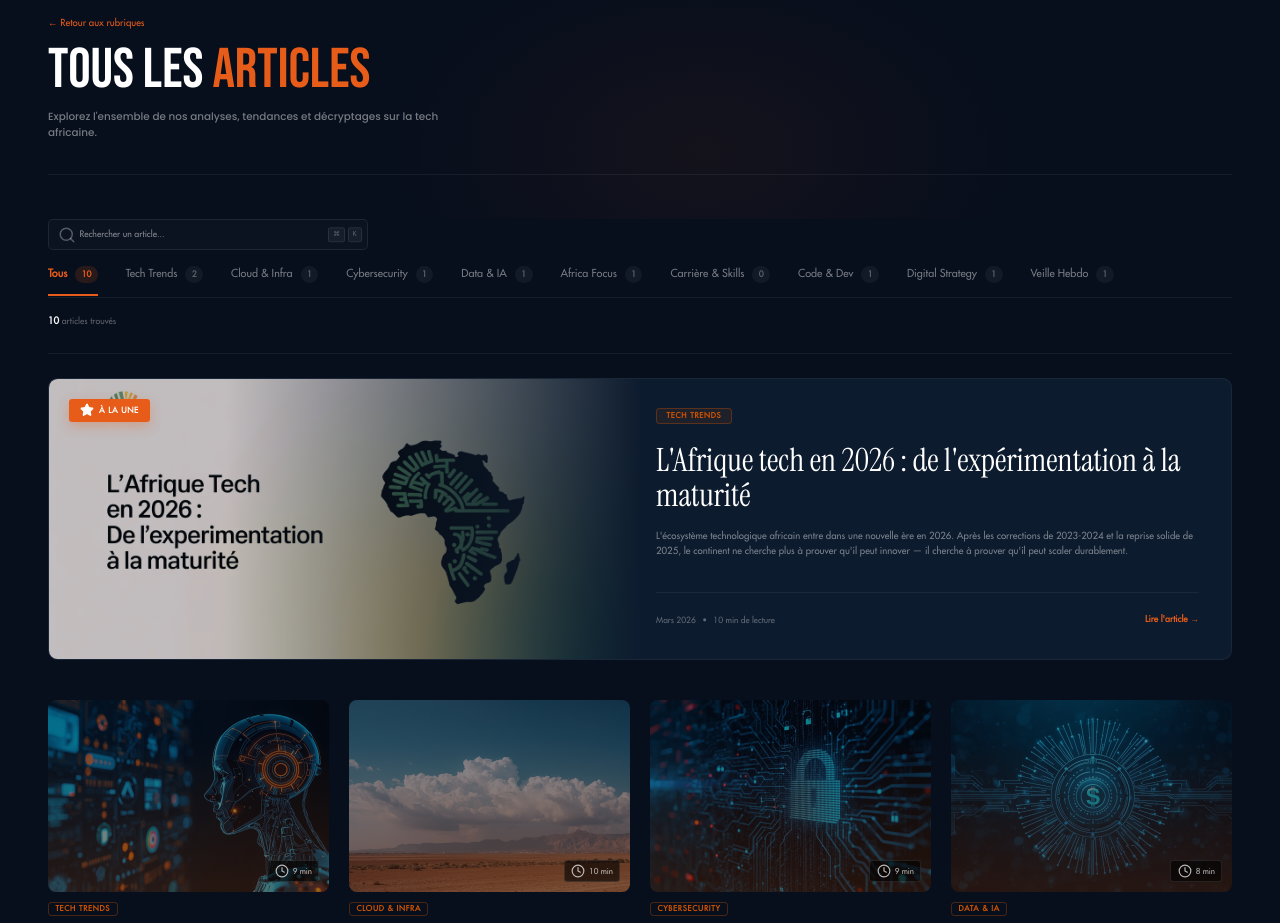
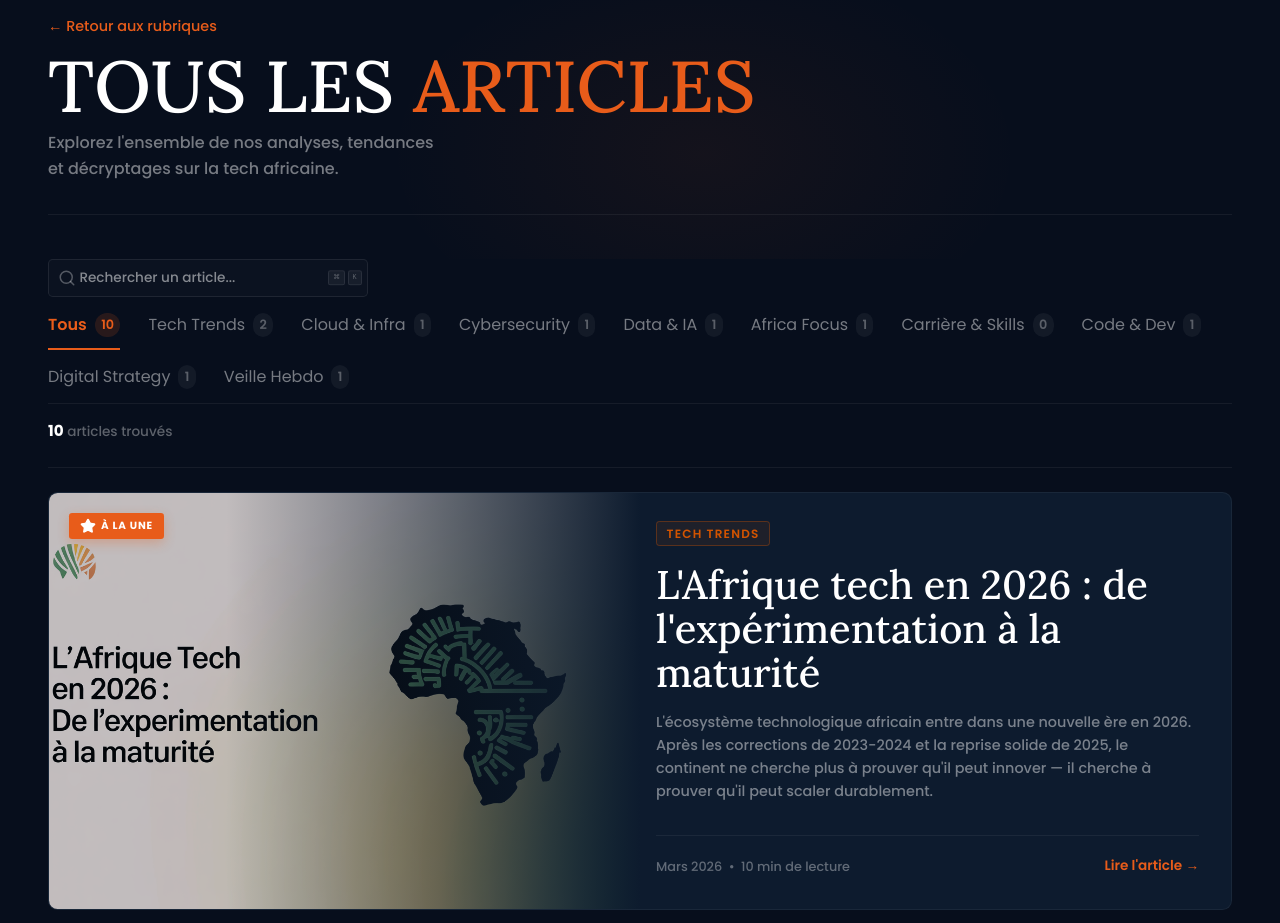
Before and after one commit to Africa-centred-technology/website-act-officiel-, a Next.js app: page /blog/articles in a window 1280 px wide. Shown: the part 80-1003 px from the top of the page. Built offline with nearby package versions, Linux system fonts and the light colour scheme.

Commit message:
feat: Implement blog section with article listing, category filtering, and search functionality.

```diff
--- a/src/components/blog/BlogArticlesShell.tsx
+++ b/src/components/blog/BlogArticlesShell.tsx
@@ -101,8 +101,8 @@ export default function BlogArticlesShell() {
                 alignItems: "center",
                 gap: "0.6rem",
                 color: "#e85c1a",
-                fontFamily: "Futura, sans-serif",
-                fontSize: "1.2rem",
+                fontFamily: "var(--font-body)",
+                fontSize: "1.8rem",
                 textDecoration: "none",
                 marginBottom: "2rem",
                 transition: "opacity 0.3s",
@@ -113,8 +113,8 @@ export default function BlogArticlesShell() {
 
             <h1
               style={{
-                fontSize: "clamp(4rem, 8vw, 7rem)",
-                fontFamily: "'Bebas Neue', sans-serif",
+                fontSize: "clamp(5rem, 10vw, 9rem)",
+                fontFamily: "var(--font-display)",
                 lineHeight: 0.9,
                 color: "#fff",
                 marginBottom: "1.5rem",
@@ -134,7 +134,7 @@ export default function BlogArticlesShell() {
 
             <p
               style={{
-                fontSize: "1.3rem",
+                fontSize: "2rem",
                 color: "rgba(255,255,255,0.45)",
                 lineHeight: 1.6,
                 maxWidth: "50rem",
@@ -189,8 +189,8 @@ export default function BlogArticlesShell() {
                   border: "1px solid rgba(255,255,255,0.08)",
                   borderRadius: "0.6rem",
                   color: "#fff",
-                  fontFamily: "Futura, sans-serif",
-                  fontSize: "1.1rem",
+                  fontFamily: "var(--font-body)",
+                  fontSize: "1.7rem",
                   outline: "none",
                   transition: "border-color 0.3s ease, background 0.3s ease",
                 }}
@@ -268,8 +268,8 @@ export default function BlogArticlesShell() {
                       background: "none",
                       border: "none",
                       color: isActive ? "#e85c1a" : "rgba(255,255,255,0.45)",
-                      fontFamily: "Futura, sans-serif",
-                      fontSize: "1.35rem",
+                      fontFamily: "var(--font-body)",
+                      fontSize: "2rem",
                       fontWeight: isActive ? 600 : 400,
                       cursor: "pointer",
                       transition: "all 0.3s ease",
@@ -289,7 +289,7 @@ export default function BlogArticlesShell() {
                         background: isActive ? "rgba(232,92,26,0.15)" : "rgba(255,255,255,0.05)",
                         color: isActive ? "#e85c1a" : "rgba(255,255,255,0.3)",
                         borderRadius: "1.5rem",
-                        fontSize: "1.05rem",
+                        fontSize: "1.6rem",
                         fontWeight: 600,
                       }}
                     >
@@ -319,11 +319,11 @@ export default function BlogArticlesShell() {
                 paddingTop: "0",
                 paddingBottom: "1rem",
                 color: "rgba(255,255,255,0.35)",
-                fontFamily: "Futura, sans-serif",
-                fontSize: "1.1rem",
+                fontFamily: "var(--font-body)",
+                fontSize: "1.7rem",
               }}
             >
-              <span style={{ color: "#fff", fontWeight: 700, fontSize: "1.2rem" }}>{filtered.length}</span> articles trouvés
+              <span style={{ color: "#fff", fontWeight: 700, fontSize: "1.9rem" }}>{filtered.length}</span> articles trouvés
             </div>
 
             {/* Small divider line under found articles count */}
@@ -372,8 +372,8 @@ export default function BlogArticlesShell() {
                   border: "1px solid #e85c1a",
                   borderRadius: "3rem",
                   color: "#e85c1a",
-                  fontFamily: "Futura, sans-serif",
-                  fontSize: "1.2rem",
+                  fontFamily: "var(--font-body)",
+                  fontSize: "1.8rem",
                   textTransform: "uppercase",
                   letterSpacing: "0.1em",
                   cursor: "pointer",
@@ -399,7 +399,7 @@ export default function BlogArticlesShell() {
                 padding: "8rem 0",
                 color: "rgba(255,255,255,0.3)",
                 fontSize: "var(--font-18)",
-                fontFamily: "Futura, sans-serif",
+                fontFamily: "var(--font-body)",
                 textTransform: "uppercase",
               }}
             >
@@ -492,15 +492,15 @@ function ArticleCard({
                 padding: "0.4rem 0.8rem",
                 borderRadius: "0.4rem",
                 color: "rgba(255,255,255,0.7)",
-                fontSize: "1rem",
+                fontSize: "1.5rem",
                 display: "flex",
                 alignItems: "center",
                 gap: "0.5rem",
-                fontFamily: "Futura, sans-serif",
+                fontFamily: "var(--font-body)",
                 border: "1px solid rgba(255,255,255,0.1)",
               }}
             >
-              <Clock size={14} /> {post.readTime}
+              <Clock size={18} /> {post.readTime}
             </div>
           </div>
 
@@ -522,8 +522,8 @@ function ArticleCard({
                     border: `1px solid ${post.categoryColor}55`,
                     borderRadius: "0.4rem",
                     color: post.categoryColor,
-                    fontFamily: "Futura, sans-serif",
-                    fontSize: "0.95rem",
+                    fontFamily: "var(--font-body)",
+                    fontSize: "1.4rem",
                     textTransform: "uppercase",
                     letterSpacing: "0.1em",
                     fontWeight: 600,
@@ -535,8 +535,8 @@ function ArticleCard({
 
               <h3
                 style={{
-                  fontSize: "1.8rem",
-                  fontFamily: "Futura, sans-serif",
+                  fontSize: "2.2rem",
+                  fontFamily: "var(--font-body)",
                   fontWeight: 800,
                   color: "#fff",
                   lineHeight: 1.2,
@@ -622,18 +622,18 @@ function FeaturedArticleCard({ post }: { post: (typeof blogPosts)[0] }) {
                 color: "#fff",
                 padding: "0.6rem 1.4rem",
                 borderRadius: "0.4rem",
-                fontSize: "1rem",
+                fontSize: "1.3rem",
                 fontWeight: 700,
                 display: "flex",
                 alignItems: "center",
                 gap: "0.6rem",
                 textTransform: "uppercase",
                 letterSpacing: "0.08em",
-                fontFamily: "Futura, sans-serif",
+                fontFamily: "var(--font-body)",
                 boxShadow: "0 4px 12px rgba(232,92,26,0.3)",
               }}
             >
-              <Star size={14} fill="#fff" /> À LA UNE
+              <Star size={16} fill="#fff" /> À LA UNE
             </div>
           </div>
 
@@ -655,8 +655,8 @@ function FeaturedArticleCard({ post }: { post: (typeof blogPosts)[0] }) {
                   border: `1px solid ${post.categoryColor}55`,
                   borderRadius: "0.4rem",
                   color: post.categoryColor,
-                  fontFamily: "Futura, sans-serif",
-                  fontSize: "0.95rem",
+                  fontFamily: "var(--font-body)",
+                  fontSize: "1.5rem",
                   textTransform: "uppercase",
                   letterSpacing: "0.1em",
                   fontWeight: 600,
@@ -668,8 +668,8 @@ function FeaturedArticleCard({ post }: { post: (typeof blogPosts)[0] }) {
 
             <h2
               style={{
-                fontFamily: "'Instrument Serif', serif",
-                fontSize: "clamp(2.8rem, 4vw, 4rem)",
+                fontFamily: "var(--font-display)",
+                fontSize: "clamp(3.2rem, 5vw, 5rem)",
                 color: "#fff",
                 lineHeight: 1.1,
                 marginBottom: "2rem",
@@ -681,14 +681,14 @@ function FeaturedArticleCard({ post }: { post: (typeof blogPosts)[0] }) {
             <p
               style={{
                 color: "rgba(255,255,255,0.45)",
-                fontSize: "1.2rem",
+                fontSize: "1.8rem",
                 lineHeight: 1.6,
                 marginBottom: "4rem",
                 display: "-webkit-box",
                 WebkitLineClamp: 4,
                 WebkitBoxOrient: "vertical",
                 overflow: "hidden",
-                fontFamily: "Futura, sans-serif",
+                fontFamily: "var(--font-body)",
               }}
             >
               {post.excerpt}
@@ -712,8 +712,8 @@ function FeaturedArticleCard({ post }: { post: (typeof blogPosts)[0] }) {
                   alignItems: "center",
                   gap: "0.8rem",
                   color: "rgba(255,255,255,0.35)",
-                  fontSize: "1.05rem",
-                  fontFamily: "Futura, sans-serif",
+                  fontSize: "1.6rem",
+                  fontFamily: "var(--font-body)",
                 }}
               >
                 <span>{post.date}</span>
@@ -723,8 +723,8 @@ function FeaturedArticleCard({ post }: { post: (typeof blogPosts)[0] }) {
               <span
                 style={{
                   color: "#e85c1a",
-                  fontFamily: "Futura, sans-serif",
-                  fontSize: "1.1rem",
+                  fontFamily: "var(--font-body)",
+                  fontSize: "1.7rem",
                   fontWeight: 600,
                 }}
               >
--- a/src/components/blog/BlogCategoriesBlock.tsx
+++ b/src/components/blog/BlogCategoriesBlock.tsx
@@ -137,7 +137,7 @@ export default function BlogCategoriesBlock({
       <h3
         style={{
           fontSize: "1.6rem",
-          fontFamily: "Futura, sans-serif",
+          fontFamily: "var(--font-display)",
           fontWeight: 800,
           color: "#fff",
           marginBottom: "2rem",
@@ -185,7 +185,7 @@ export default function BlogCategoriesBlock({
                 }`,
                 borderRadius: "1.2rem",
                 color: isActive ? "#fff" : "rgba(255,255,255,0.55)",
-                fontFamily: "Futura, sans-serif",
+                fontFamily: "var(--font-display)",
                 fontSize: "1.4rem",
                 cursor: "pointer",
                 transition: "all 0.3s ease",
--- a/src/components/blog/BlogHero.tsx
+++ b/src/components/blog/BlogHero.tsx
@@ -22,9 +22,9 @@ export const V = {
   green:     "#52c97a",
 };
 
-export const FONT_DISPLAY = "'Bebas Neue', 'Futura', sans-serif";
-export const FONT_SERIF   = "'Instrument Serif', Georgia, serif";
-export const FONT_BODY    = "'Outfit', 'Futura', sans-serif";
+export const FONT_DISPLAY = "var(--font-display)";
+export const FONT_SERIF   = "var(--font-display)";
+export const FONT_BODY    = "var(--font-body)";
 
 const AFRICA_PATH = "M50 5C35 5 22 12 18 22c-4 10-2 20-6 28-4 8-7 14-4 24 3 10 12 16 18 26 6 10 10 18 18 23 8 5 16 2 22-5 6-7 8-16 14-24 6-8 12-14 12-24 0-10-6-18-8-26-2-8 0-18-6-26C72 10 62 5 50 5Z";
 
@@ -128,7 +128,7 @@ export default function BlogHero() {
             padding: 4rem 2rem !important;
           }
           .title-display {
-            font-size: clamp(70px, 18vw, 120px) !important;
+            font-size: clamp(50px, 12vw, 90px) !important;
           }
         }
       `}</style>
@@ -181,15 +181,19 @@ export default function BlogHero() {
             className="title-display"
             style={{
               fontFamily: FONT_DISPLAY,
-              fontSize: "clamp(100px, 16vw, 200px)",
+              fontSize: "clamp(70px, 11vw, 140px)",
               lineHeight: 0.9,
               letterSpacing: "-0.01em",
               color: V.cream,
               position: "relative",
               zIndex: 1,
               WebkitTextStroke: "1px rgba(240,234,216,0.1)",
+              display: "flex",
+              flexWrap: "wrap",
+              columnGap: "0.25em"
             }}
           >
+            <span style={{ whiteSpace: "nowrap", display: "inline-flex" }}>
               BL
               {/* O with Africa SVG inside */}
               <span style={{ display: "inline-block", position: "relative" }}>
@@ -225,9 +229,10 @@ export default function BlogHero() {
               >
                 G
               </span>
+            </span>
+            <span style={{ whiteSpace: "nowrap", display: "inline-flex" }}>
               <span
                 style={{
-                marginLeft: "0.15em",
                   color: "transparent",
                   WebkitTextStroke: `2px ${V.orange}`,
                   filter: `drop-shadow(0 0 30px ${V.orangeGlow})`,
@@ -237,7 +242,6 @@ export default function BlogHero() {
               </span>
               <span
                 style={{
-
                   color: "transparent",
                   WebkitTextStroke: `2px ${V.orange}`,
                   filter: `drop-shadow(0 0 30px ${V.orangeGlow})`,
@@ -253,6 +257,7 @@ export default function BlogHero() {
                 }}
               >
                 T
+              </span>
             </span>
           </motion.div>
 
@@ -306,7 +311,7 @@ export default function BlogHero() {
                 </span>
                 <span
                   style={{
-                    fontSize: "11px",
+                    fontSize: "15px",
                     fontWeight: 500,
                     letterSpacing: "0.12em",
                     textTransform: "uppercase" as const,
@@ -341,7 +346,7 @@ export default function BlogHero() {
               display: "flex",
               alignItems: "center",
               gap: 0,
-              fontSize: "11px",
+              fontSize: "13px",
               color: V.dim,
               letterSpacing: "0.08em",
               fontFamily: FONT_BODY,
@@ -384,7 +389,7 @@ export default function BlogHero() {
             animate={heroInView ? { opacity: 1, y: 0 } : {}}
             transition={{ duration: 0.7, delay: 0.35, ease }}
             style={{
-              fontSize: "15px",
+              fontSize: "16px",
               lineHeight: 1.75,
               color: V.muted,
               maxWidth: "500px",
@@ -408,7 +413,7 @@ export default function BlogHero() {
           >
             <div
               style={{
-                fontSize: "11px",
+                fontSize: "15px",
                 fontWeight: 600,
                 letterSpacing: "0.14em",
                 textTransform: "uppercase" as const,
@@ -435,7 +440,7 @@ export default function BlogHero() {
                     borderRadius: "8px",
                     border: activeTopic === i ? `1px solid ${V.orange}` : `1px solid ${V.border}`,
                     background: activeTopic === i ? V.orangeLt : V.surface,
-                    fontSize: "13px",
+                    fontSize: "14px",
                     fontWeight: 500,
                     color: activeTopic === i ? V.cream : V.muted,
                     cursor: "none",
@@ -458,7 +463,7 @@ export default function BlogHero() {
                   {cat.label}
                   <span
                     style={{
-                      fontSize: "10px",
+                      fontSize: "12px",
                       fontWeight: 700,
                       background: activeTopic === i ? "rgba(232,92,26,0.2)" : "rgba(255,255,255,0.08)",
                       borderRadius: "4px",
@@ -490,7 +495,7 @@ export default function BlogHero() {
                 background: V.orange,
                 color: "white",
                 fontFamily: FONT_BODY,
-                fontSize: "14px",
+                fontSize: "15px",
                 fontWeight: 600,
                 padding: "16px 28px",
                 border: "none",
@@ -538,7 +543,7 @@ export default function BlogHero() {
                 border: "none",
                 color: V.muted,
                 fontFamily: FONT_BODY,
-                fontSize: "13px",
+                fontSize: "12px",
                 fontWeight: 500,
                 padding: 0,
                 textDecoration: "none",
@@ -594,7 +599,7 @@ export default function BlogHero() {
                     display: "flex",
                     alignItems: "center",
                     justifyContent: "center",
-                    fontSize: "11px",
+                    fontSize: "15px",
                     fontWeight: 700,
                     marginLeft: i === 0 ? 0 : "-8px",
                     color: V.orange,
@@ -632,7 +637,7 @@ export default function BlogHero() {
             </div>
             <p
               style={{
-                fontSize: "13px",
+                fontSize: "12px",
                 color: V.muted,
                 lineHeight: 1.5,
                 fontFamily: FONT_BODY,
--- a/src/components/blog/BlogShell.tsx
+++ b/src/components/blog/BlogShell.tsx
@@ -3,15 +3,25 @@
 import React, { useRef } from "react";
 import Link from "next/link";
 import Image from "next/image";
+import dynamic from "next/dynamic";
 import { motion, useInView } from "framer-motion";
 import { blogPosts, categories } from "@/lib/blog-data";
 import BlogHero, { V, FONT_BODY } from "./BlogHero";
 import FooterStrip from "@/components/layout/FooterStrip";
 
+/* ── Background layers ─────────────────── */
+const WaveTerrain = dynamic(() => import("@/components/home2/WaveTerrain"), { ssr: false });
+const Grain = dynamic(() => import("@/components/home2/Grain"), { ssr: false });
+const Cursor = dynamic(() => import("@/components/home2/Cursor"), { ssr: false });
+
 export default function BlogShell() {
   const containerRef = useRef(null);
   return (
     <div ref={containerRef} style={{ background: V.bg, minHeight: "100vh", position: "relative" }}>
+      {/* ── Background layers globaux ── */}
+      <WaveTerrain />
+      <Cursor />
+      <Grain />
 
       {/* ── HERO ── */}
       <div
@@ -82,7 +92,7 @@ export default function BlogShell() {
               className="section-header-title"
               style={{
                 fontSize: "clamp(3.5rem, 5vw, 5.5rem)",
-                fontFamily: "'Bebas Neue', Futura, sans-serif",
+                fontFamily: "var(--font-display)",
                 fontWeight: 400,
                 color: V.cream,
                 textTransform: "uppercase" as const,
@@ -229,7 +239,7 @@ export default function BlogShell() {
 
                       <h3 style={{
                         fontSize: "3.4rem",
-                        fontFamily: "'Bebas Neue', Futura, sans-serif",
+                        fontFamily: "var(--font-display)",
                         fontWeight: 400,
                         color: V.cream,
                         margin: 0,
@@ -364,7 +374,7 @@ export default function BlogShell() {
           <h2
             style={{
               fontSize: "var(--font-50)",
-              fontFamily: "Futura, sans-serif",
+              fontFamily: "var(--font-display)",
               fontWeight: 900,
               textTransform: "uppercase",
               color: "#fff",
@@ -504,7 +514,7 @@ function FeaturedCard({
                   background: `${post.categoryColor}22`,
                   border: `1px solid ${post.categoryColor}55`,
                   color: post.categoryColor,
-                  fontFamily: "Futura, sans-serif",
+                  fontFamily: "var(--font-display)",
                   fontSize: "1.1rem",
                   textTransform: "uppercase",
                   letterSpacing: "0.1em",
@@ -518,7 +528,7 @@ function FeaturedCard({
                   background: "rgba(243,156,18,0.12)",
                   border: "1px solid rgba(243,156,18,0.4)",
                   color: "#F39C12",
-                  fontFamily: "Futura, sans-serif",
+                  fontFamily: "var(--font-display)",
                   fontSize: "1.1rem",
                   textTransform: "uppercase",
                   letterSpacing: "0.1em",
@@ -569,7 +579,7 @@ function FeaturedCard({
                 style={{
                   color: "rgba(255,255,255,0.35)",
                   fontSize: "1.1rem",
-                  fontFamily: "Futura, sans-serif",
+                  fontFamily: "var(--font-display)",
                   textTransform: "uppercase",
                   letterSpacing: "0.05em",
                 }}
@@ -580,7 +590,7 @@ function FeaturedCard({
                 style={{
                   color: "rgba(255,255,255,0.35)",
                   fontSize: "1.1rem",
-                  fontFamily: "Futura, sans-serif",
+                  fontFamily: "var(--font-display)",
                   textTransform: "uppercase",
                   letterSpacing: "0.05em",
                 }}
@@ -688,7 +698,7 @@ function ArticleCard({
                   border: `1px solid ${post.categoryColor}44`,
                   borderRadius: "2rem",
                   color: post.categoryColor,
-                  fontFamily: "Futura, sans-serif",
+                  fontFamily: "var(--font-display)",
                   fontSize: "1rem",
                   textTransform: "uppercase",
                   letterSpacing: "0.1em",
@@ -743,7 +753,7 @@ function ArticleCard({
                 style={{
                   color: "rgba(255,255,255,0.3)",
                   fontSize: "1.1rem",
-                  fontFamily: "Futura, sans-serif",
+                  fontFamily: "var(--font-display)",
                   textTransform: "uppercase",
                   letterSpacing: "0.05em",
                 }}
@@ -754,7 +764,7 @@ function ArticleCard({
                 style={{
                   color: "rgba(255,255,255,0.3)",
                   fontSize: "1.1rem",
-                  fontFamily: "Futura, sans-serif",
+                  fontFamily: "var(--font-display)",
                   textTransform: "uppercase",
                   letterSpacing: "0.05em",
                 }}
```
Also changed, not shown: src/components/blog/BlogPostShell.tsx (+46 -37 lines). Lines whose indentation alone changed are shown as unchanged.
